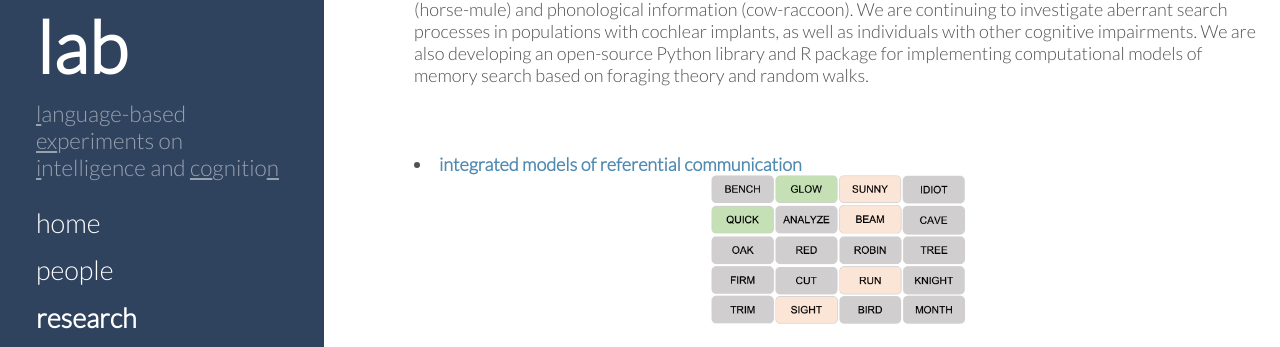
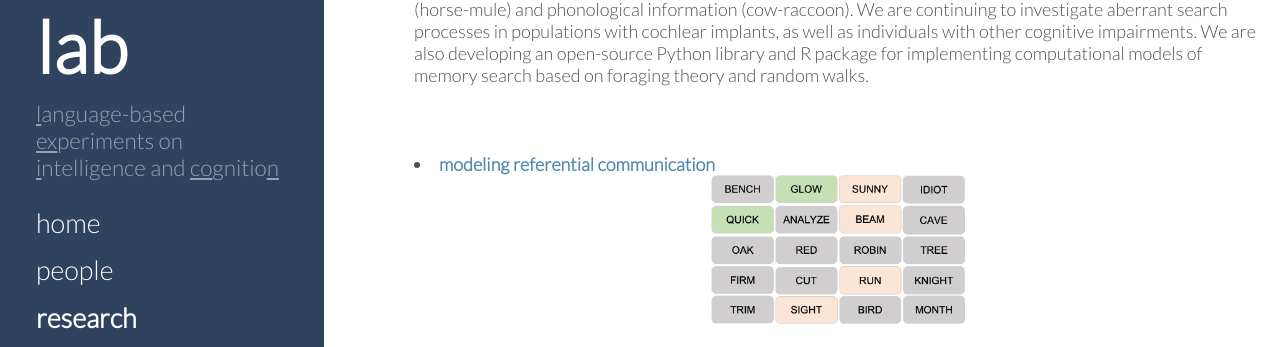
Before and after one commit to thelexiconlab/thelexiconlab.github.io, a Jekyll site: the page built from research.html, in a window 1280 px wide and 900 px high, scrolled down 707 px. Shown: the part 107-454 px from the top of the window. Built offline with Jekyll 4.4.1, drawn with Linux system fonts in a browser that asks for light colours; Markdown is read by kramdown in place of the engine named in the settings.

Commit message:
updating pages

```diff
--- a/get involved.html
+++ b/get involved.html
@@ -44,6 +44,7 @@ Although the specific skills you acquire will vary based on your project and res
 <li>Finally, you will learn how to <u>communicate scientific findings</u>, by presenting your work at university-level symposia and events, as well as national and international conferences.
 Our lab regularly attends Annual Meetings of the <a href="https://cognitivesciencesociety.org/" target="_blank">Cognitive Science Society</a> and <a href ="https://www.psychonomic.org/" target="_blank">Psychonomic Society</a> and students will be encouraged to submit and present their work at these conferences.</li>
 </ul>
+</ul>
 
 <p><h3 style="color:#508AB0">Our values</h3> </p>
 
@@ -73,6 +74,6 @@ To make our work freely available to anyone, we pre-register our experiments and
 
 
 
-</ul>
+
 
 We look forward to hearing from you!
--- a/research.html
+++ b/research.html
@@ -32,7 +32,7 @@ We are taking part in a <a href ="https://www.psychologicalscience.org/publicati
 If asked to come up with all the animals you know, most people can almost immediately generate a sizeable number of animals, and this list is often clustered by sub-categories of animals, such as pets, farm animals, etc. How does this generation process work and when does it break down? This line of research investigates how search occurs in the fluency task, and how it may break down when different aspects of cognition are impaired. For example, we have <a href="https://psyarxiv.com/2bazx/" target="_blank">shown</a> how search within the mental lexicon involves interactions between semantic (horse-mule) and phonological information (cow-raccoon). We are continuing to investigate aberrant search processes in populations with cochlear implants, as well as individuals with other cognitive impairments. We are also developing an open-source Python library and R package for implementing computational models of memory search based on foraging theory and random walks.<br></li>
 
 <hr style="height:10pt; visibility:hidden;">
-<li> <strong><span style="color:#508AB0">integrated models of referential communication</span></strong><br>
+<li> <strong><span style="color:#508AB0">modeling referential communication</span></strong><br>
 
 <img src="/images/research/connector.png" class = "researchimage" ><br>
 <br> How do you describe to someone how <i>music</i> and <i>tides</i> are similar? In this line of work, we investigate how individuals utilize their knowledge about concepts to flexibly perform a wide range of communicative tasks. We employ rich experimental paradigms such as cooperative language games (such as <a href="https://codenames.game/" target="_blank">Codenames</a>!) and model how individuals search through their underlying semantic knowledge to ultimately communicate with partners. Our work has shown how individuals converge onto clues in a two-player cooperative game using <a href="https://thelexiconlab.github.io/papers/connector_cogsci_2021.pdf" target = "_blank">associative information</a>, as well as <a href="https://thelexiconlab.github.io/proceedings/connector_cogsci21.pdf" target="_blank">pragmatic inference</a>. We have also <a href="https://psyarxiv.com/axw8v/" target = "_blank">shown</a> how this process is relatively fast and automatic in most situations. We are continuing to investigate how partners align their preferences as well as arrive onto the final response in such contexts. <br></li>
```
